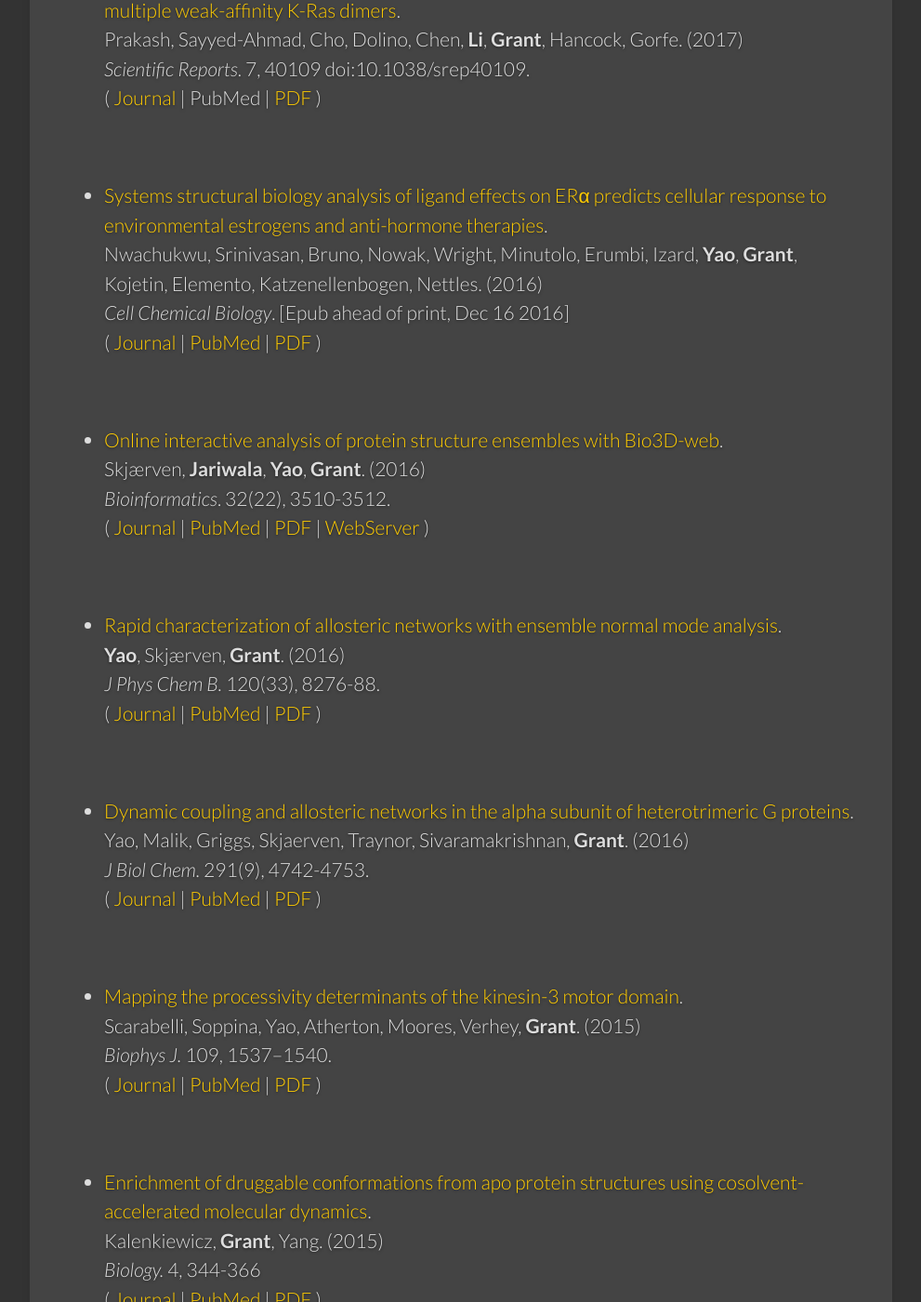
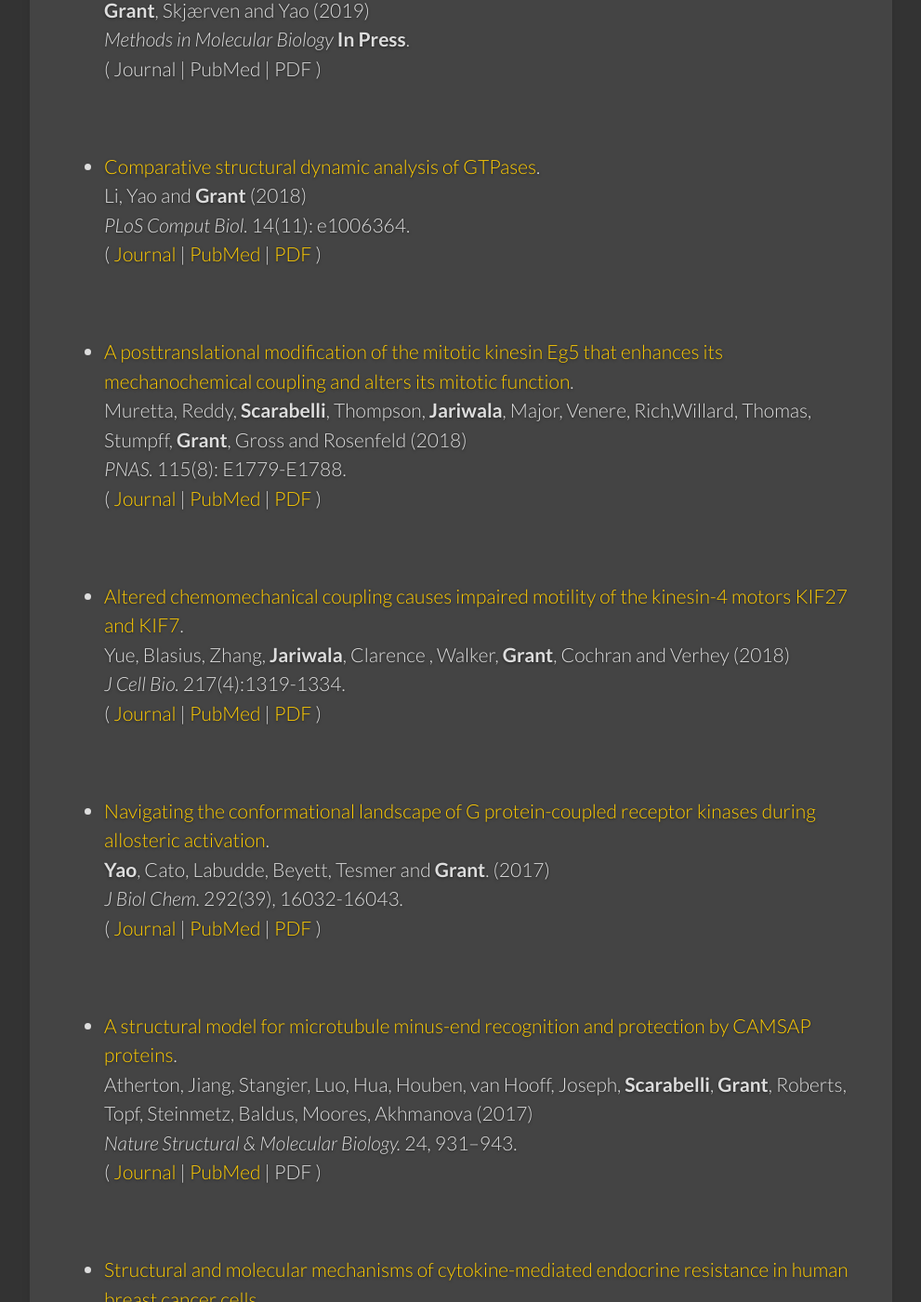
Before and after one commit to bioboot/newlabsite, a Jekyll site: the page built from research/index.md, in a window 1280 px wide and 1400 px high, scrolled down 3324 px. Shown: the whole window at 93% size, without its empty margins (149-1140 px from the left). Built offline with Jekyll 4.4.1, drawn with Linux system fonts in a browser that asks for light colours; some of the changed text lies outside the part shown.

Commit message:
Update pubs 2019

```diff
--- a/research/index.md
+++ b/research/index.md
@@ -59,89 +59,85 @@ Motivated by the wide utility and use of Bio3D, together with our own research q
 ### [Recent Publications](#pubs)
 
 
+*   [Neck linker docking is critical for Kinesin- 1 force generation in cells but at a cost to motor speed and processivity](https://elifesciences.org/articles/44146).
+    Budaitis, **Jariwala**, Reinemann, Schimert, **Scarabelli**, **Grant**, Sept, Lang and Verhey (2019)
+    _eLife_ 8: e44146. DOI: https://doi.org/10.7554/eLife.44146
+    _PLoS Comput Biol._ 14(11): e1006364.
+    ( [In Press](https://elifesciences.org/articles/44146) )
 
-*   [Structural and molecular mechanisms of cytokine-mediated endocrine resistance in human breast cancer cells]().
+<br/>
+
+*   [Comparative protein structure analysis with Bio3D-web]().
+    **Grant**, Skjærven and Yao (2019)
+    _Methods in Molecular Biology_ **In Press**.
+    ( Journal | PubMed | PDF )
+
+<br/>
+
+*   [Comparative structural dynamic analysis of GTPases](https://journals.plos.org/ploscompbiol/article?id=10.1371/journal.pcbi.1006364).
+    Li, Yao and **Grant** (2018)
+    _PLoS Comput Biol._ 14(11): e1006364.
+    ( [Journal](https://journals.plos.org/ploscompbiol/article?id=10.1371/journal.pcbi.1006364) | [PubMed](https://www.ncbi.nlm.nih.gov/pubmed/30412578) | [PDF](https://journals.plos.org/ploscompbiol/article/file?id=10.1371/journal.pcbi.1006364&type=printable) )
+
+<br/>
+
+*   [A posttranslational modification of the mitotic kinesin Eg5 that enhances its mechanochemical coupling and alters its mitotic function](https://doi.org/10.1073/pnas.1718290115).
+    Muretta, Reddy, **Scarabelli**, Thompson, **Jariwala**, Major, Venere, Rich,Willard, Thomas, Stumpff, **Grant**, Gross and Rosenfeld (2018)
+    _PNAS._ 115(8): E1779-E1788.
+    ( [Journal](https://doi.org/10.1073/pnas.1718290115) | [PubMed](https://www.ncbi.nlm.nih.gov/pubmed/29432173) | [PDF](http://www.pnas.org/content/early/2018/01/31/1718290115.full.pdf) )
+
+<br/>
+
+*   [Altered chemomechanical coupling causes impaired motility of the kinesin-4 motors KIF27 and KIF7](http://jcb.rupress.org/content/217/4/1319.long).
+    Yue, Blasius, Zhang, **Jariwala**, Clarence , Walker, **Grant**, Cochran and Verhey (2018)
+    _J Cell Bio._ 217(4):1319-1334.
+    ( [Journal](http://jcb.rupress.org/content/217/4/1319.long) | [PubMed](https://www.ncbi.nlm.nih.gov/pubmed/29351996) | [PDF](http://jcb.rupress.org/content/jcb/217/4/1319.full.pdf) )
+
+<br/>
+
+*   [Navigating the conformational landscape of G protein-coupled receptor kinases during allosteric activation](http://www.jbc.org/content/early/2017/08/14/jbc.M117.807461.abstract).
+    **Yao**, Cato, Labudde, Beyett, Tesmer and **Grant**. (2017)
+    _J Biol Chem._ 292(39), 16032-16043.
+    ( [Journal](http://www.jbc.org/content/early/2017/08/14/jbc.M117.807461.abstract) | [PubMed](https://www.ncbi.nlm.nih.gov/pubmed/28808053) | [PDF](http://www.jbc.org/content/early/2017/08/14/jbc.M117.807461.abstract) )
+
+<br/>
+
+*   [A structural model for microtubule minus-end recognition and protection by CAMSAP proteins](https://www.nature.com/articles/nsmb.3483).
+    Atherton, Jiang, Stangier, Luo, Hua, Houben,  van Hooff, Joseph, **Scarabelli**, **Grant**, Roberts, Topf, Steinmetz, Baldus, Moores, Akhmanova (2017)
+    _Nature Structural & Molecular Biology._ 24, 931–943.
+    ( [Journal](https://www.nature.com/articles/nsmb.3483) | [PubMed](https://www.ncbi.nlm.nih.gov/pubmed/28991265) | PDF )
+
+<br/>
+
+*   [Structural and molecular mechanisms of cytokine-mediated endocrine resistance in human breast cancer cells](http://www.sciencedirect.com/science/article/pii/S1097276517301223).
     Stender, Nwachukwu, Kastrata, Kim, Strid, Yakir, Srinivasan, Nowak, Izard, Erumbi, Carlson, Katzenellenbogen, **Yao**,  **Grant**, Leong, Lin, Frasor, Nettles, Glass. (2017)
-    _Molecular Cell_. [_In Press_.]
-    ( Journal | PubMed | PDF )
+    _Molecular Cell_. 65(6), 1122-1135.
+    ( [Journal](http://www.sciencedirect.com/science/article/pii/S1097276517301223) | [PubMed](https://www.ncbi.nlm.nih.gov/pubmed/28306507) | [PDF](http://ac.els-cdn.com/S1097276517301223/1-s2.0-S1097276517301223-main.pdf) )
+
+<br/>
+
+*   [Investigating protein sequence-structure-dynamics relationships with Bio3D-web](https://www.jove.com/video/55640/).
+    **Jariwala**, Skjærven, **Yao**,  **Grant**. (2017)
+    _Journal of Visualized Experiments (JoVE)_. Jul 16;(125). doi: 10.3791/55640.
+    ( [Journal](https://www.jove.com/video/55640/) | [PubMed](https://www.ncbi.nlm.nih.gov/pubmed/28745621) | [Video Article](https://www.jove.com/video/55640/investigating-protein-sequence-structure-dynamics-relationships-with) | [PDF](https://www.jove.com/pdf/55640/jove-protocol-55640-investigating-protein-sequence-structure-dynamics-relationships-with) )
+
 
 <br/>
 
 *   [Computational and biochemical characterization of two partially overlapping interfaces and multiple weak-affinity K-Ras dimers](http://www.nature.com/articles/srep40109).
     Prakash, Sayyed-Ahmad, Cho, Dolino, Chen, **Li**, **Grant**, Hancock, Gorfe. (2017)
     _Scientific Reports_. 7, 40109 doi:10.1038/srep40109.
-    ( [Journal](http://www.nature.com/articles/srep40109) | PubMed | [PDF](http://www.nature.com/articles/srep40109.pdf) )
+    ( [Journal](http://www.nature.com/articles/srep40109) | [PubMed](https://www.ncbi.nlm.nih.gov/pmc/articles/PMC5220301/) | [PDF](http://www.nature.com/articles/srep40109.pdf) )
 
 <br/>
 
 *   [Systems structural biology analysis of ligand effects on ERα predicts cellular response to environmental estrogens and anti-hormone therapies](https://dx.doi.org/10.1016/j.chembiol.2016.11.014).
-    Nwachukwu, Srinivasan, Bruno, Nowak, Wright, Minutolo, Erumbi, Izard, **Yao**,  **Grant**, Kojetin, Elemento, Katzenellenbogen, Nettles. (2016)
-    _Cell Chemical Biology_.  [Epub ahead of print, Dec 16 2016]
+    Nwachukwu, Srinivasan, Bruno, Nowak, Wright, Minutolo, Erumbi, Izard, **Yao**,  **Grant**, Kojetin, Elemento, Katzenellenbogen, Nettles. (2017)
+    _Cell Chemical Biology_. 24(1), 35-45.
     ( [Journal](https://dx.doi.org/10.1016/j.chembiol.2016.11.014) | [PubMed](https://www.ncbi.nlm.nih.gov/pubmed/28042045) | [PDF](https://dx.doi.org/10.1016/j.chembiol.2016.11.014) )
 
 <br/>
 
-*   [Online interactive analysis of protein structure ensembles with Bio3D-web](http://bioinformatics.oxfordjournals.org/content/early/2016/07/18/bioinformatics.btw482).
-    Skjærven, **Jariwala**, **Yao**, **Grant**. (2016)
-    _Bioinformatics_. 32(22), 3510-3512.
-    ( [Journal](http://bioinformatics.oxfordjournals.org/content/early/2016/07/18/bioinformatics.btw482) | [PubMed](https://www.ncbi.nlm.nih.gov/pubmed/27423893?dopt=Abstract) | [PDF](http://bioinformatics.oxfordjournals.org/content/early/2016/07/18/bioinformatics.btw482.full.pdf+html) | [WebServer](http://thegrantlab.org/bio3d/webapps) )
 
-<br/>
-
-*   [Rapid characterization of allosteric networks with ensemble normal mode analysis](https://www.ncbi.nlm.nih.gov/pubmed/27056373).
-    **Yao**, Skjærven, **Grant**. (2016)
-    _J Phys Chem B._ 120(33), 8276-88.
-    ( [Journal](http://pubs.acs.org/doi/abs/10.1021/acs.jpcb.6b01991) | [PubMed](https://www.ncbi.nlm.nih.gov/pubmed/27056373) | [PDF](http://pubs.acs.org/doi/pdf/10.1021/acs.jpcb.6b01991) )
-
-<br/>
-
-*   [Dynamic coupling and allosteric networks in the alpha subunit of heterotrimeric G proteins](http://www.ncbi.nlm.nih.gov/pubmed/26703464).
-    Yao, Malik, Griggs, Skjaerven, Traynor, Sivaramakrishnan, **Grant**. (2016)
-    _J Biol Chem._ 291(9), 4742-4753.
-    ( [Journal](http://www.jbc.org/content/291/9/4742) | [PubMed](http://www.ncbi.nlm.nih.gov/pubmed/26703464?dopt=Abstract) | [PDF](http://www.jbc.org/content/291/9/4742.full.pdf) )
-
-<br/>
-
-*   [Mapping the processivity determinants of the kinesin-3 motor domain](https://www.ncbi.nlm.nih.gov/pubmed/26488644).
-    Scarabelli, Soppina, Yao, Atherton, Moores, Verhey, **Grant**. (2015)
-    *Biophys J.* 109, 1537–1540.
-    ( [Journal](http://www.sciencedirect.com/science/article/pii/S0006349515008620) | [PubMed](https://www.ncbi.nlm.nih.gov/pubmed/26488644) | [PDF](http://www.sciencedirect.com/science/article/pii/S0006349515008620/pdfft?md5=ef9b825e43ee7400e983e52047c2c3cb&pid=1-s2.0-S0006349515008620-main.pdf) )
-
-<br/>
-
-*   [Enrichment of druggable conformations from apo protein structures using cosolvent-accelerated molecular dynamics](https://www.ncbi.nlm.nih.gov/pubmed/25906084).
-    Kalenkiewicz, **Grant**, Yang. (2015)
-    *Biology.* 4, 344-366
-    ( [Journal](http://www.mdpi.com/2079-7737/4/2/344) | [PubMed](https://www.ncbi.nlm.nih.gov/pubmed/25906084) | [PDF](http://www.mdpi.com/2079-7737/4/2/344/pdf) )
-
-<br/>
-
-*   [Integrating protein structural dynamics and evolutionary analysis with Bio3D](https://www.ncbi.nlm.nih.gov/pubmed/25491031).
-    Skjærven, Yao, Scarabelli, **Grant**. (2014)
-    *BMC Bioinformatics.* 15, 399
-    ( [Journal](http://bmcbioinformatics.biomedcentral.com/articles/10.1186/s12859-014-0399-6) | [PubMed](https://www.ncbi.nlm.nih.gov/pubmed/25491031) | [PDF](http://download.springer.com/static/pdf/978/art%253A10.1186%252Fs12859-014-0399-6.pdf?originUrl=http%3A%2F%2Fbmcbioinformatics.biomedcentral.com%2Farticle%2F10.1186%2Fs12859-014-0399-6&token2=exp=1462210115~acl=%2Fstatic%2Fpdf%2F978%2Fart%25253A10.1186%25252Fs12859-014-0399-6.pdf*~hmac=fd043fd487d83e435068b0386adb21c143fc83bfee4a16f83303547a3bd16253) )
-
-<br/>
-
-*   [Kinesin-5 allosteric inhibitors uncouple the dynamics of nucleotide,  microtubule and neck-linker binding sites](https://www.ncbi.nlm.nih.gov/pubmed/25418105).
-    Scarabelli, **Grant**. (2014)
-    *Biophys J.* 107, 2204–2213
-    ( [Journal](http://www.sciencedirect.com/science/article/pii/S0006349514009588) | [PubMed](https://www.ncbi.nlm.nih.gov/pubmed/25418105) | [PDF](http://www.sciencedirect.com/science/article/pii/S0006349514009588/pdfft?md5=8a404879535cfbf464ce2e8610472011&pid=1-s2.0-S0006349514009588-main.pdf) )
-
-<br/>
-
-*   [Mapping the structural and dynamical features of kinesin motor domains](https://www.ncbi.nlm.nih.gov/pubmed/24244137).
-    Scarabelli, **Grant**. (2013)
-    *PLoS Comput Biol.* 9, e1003329
-    ( [Journal](http://journals.plos.org/ploscompbiol/article?id=10.1371/journal.pcbi.1003329) | [PubMed](https://www.ncbi.nlm.nih.gov/pubmed/24244137) | [PDF](http://journals.plos.org/ploscompbiol/article/asset?id=10.1371%2Fjournal.pcbi.1003329.PDF) )
-
-<br/>
-
-*   [Domain opening and dynamic coupling in the alpha subunit of heterotrimeric G proteins](http://www.ncbi.nlm.nih.gov/pubmed/23870276).
-    Yao, **Grant**. (2013)
-    *Biophys J.* 105, L08–L10
-    ( [Journal](http://www.sciencedirect.com/science/article/pii/S0006349513006802) | [PubMed](http://www.ncbi.nlm.nih.gov/pubmed/23870276) | [PDF](http://www.sciencedirect.com/science/article/pii/S0006349513006802/pdfft?md5=a387ba75bf94b47d96e3dcce464c2740&pid=1-s2.0-S0006349513006802-main.pdf) )
-
-<br/>
 
 Access our <a href="/publications/">complete publication list &rarr;</a>
```
Also changed, not shown: publications/index.md (+15 -0 lines).
